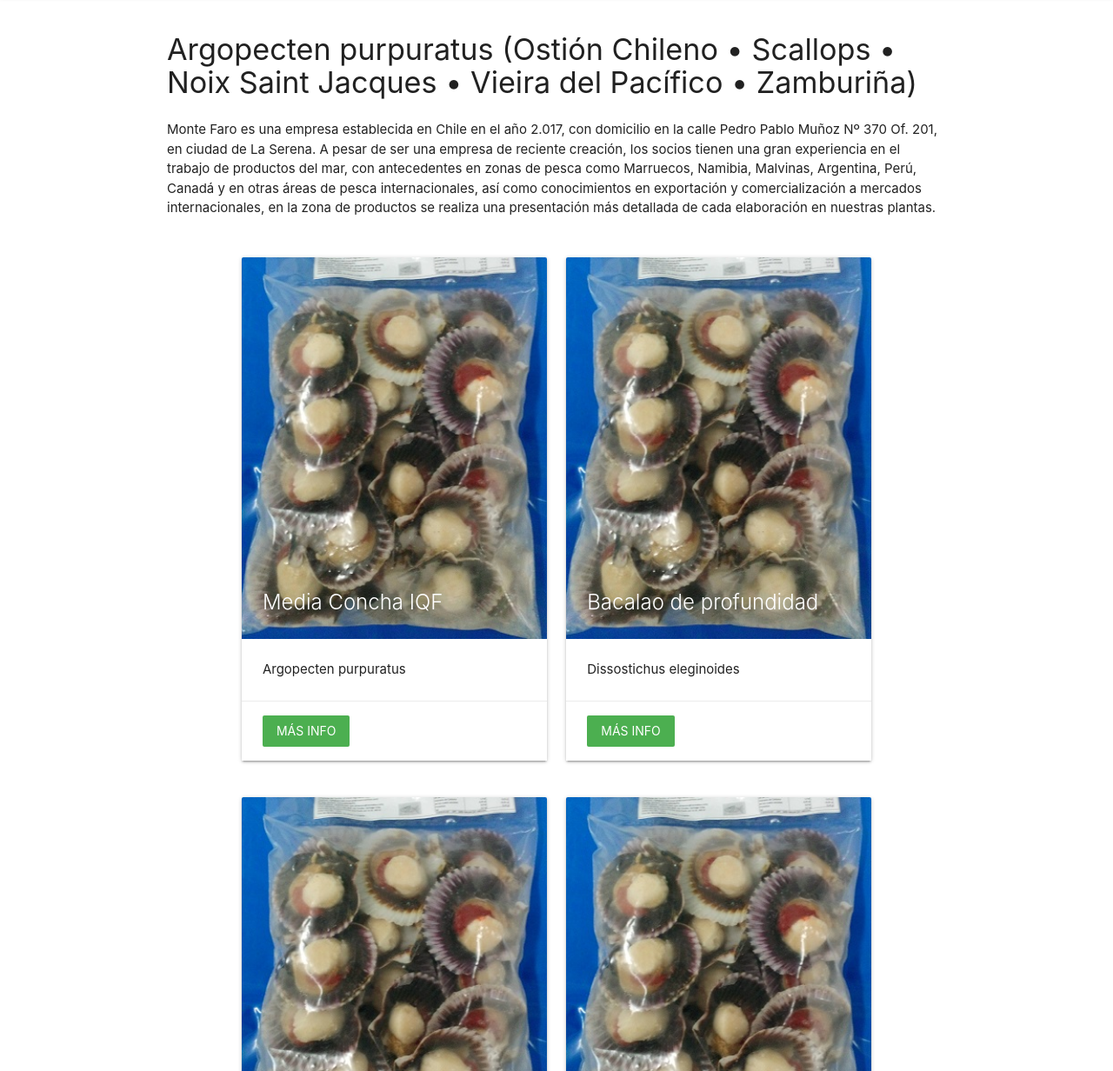
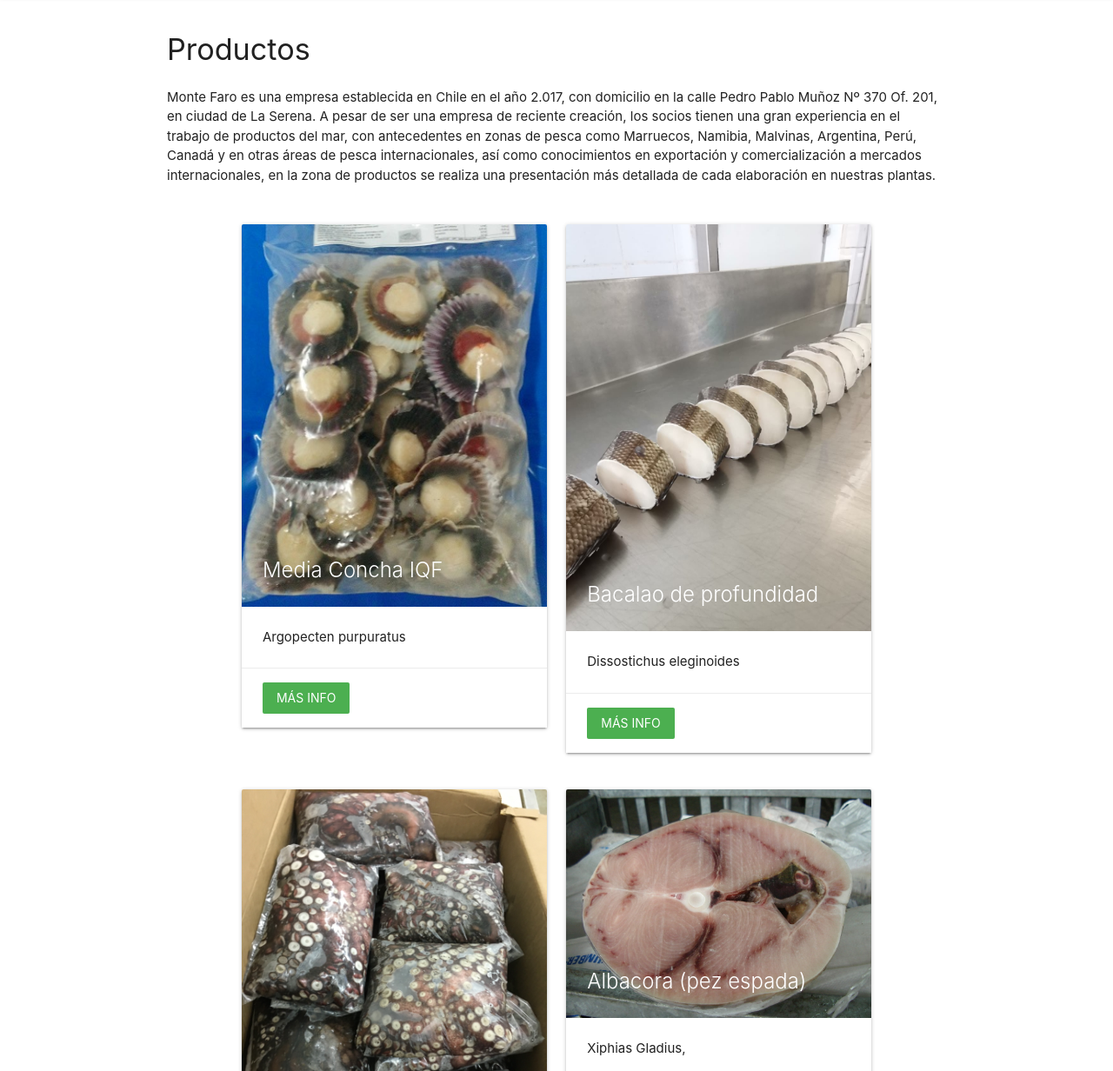
Before and after one commit to bakeiro/montefaro_draft, a website: page pages/products.html in a window 1280 px wide. Shown: the part 68-1300 px from the top of the page at 87% size. Drawn offline with nearby package versions, Linux system fonts and the light colour scheme.

Commit message:
added new products

```diff
--- a/pages/products.html
+++ b/pages/products.html
@@ -56,7 +56,7 @@
 	 <!--BODY-->
 	 <div class="container">
 
-		<h1>Argopecten purpuratus <span class="small">(Ostión Chileno • Scallops • Noix Saint Jacques • Vieira del Pacífico • Zamburiña)</span></h1>
+		<h1>Productos</h1>
 		<p>
       Monte Faro es una empresa establecida en Chile en el año 2.017, con domicilio en la calle Pedro Pablo Muñoz Nº
       370 Of. 201, en ciudad de La Serena. A pesar de ser una empresa de reciente creación, los socios tienen una gran
@@ -102,7 +102,7 @@
 			<div class="col m5">
         <div class="card">
 					<div class="card-image waves-effect waves-block waves-light">
-						<img alt="Media concha ostion" class="activator" src="../www/files/productos/media concha.jpg">
+						<img alt="robalo ostion" class="activator" src="../www/files/productos/robalo.jpg">
 						<span class="card-title activator">Bacalao de profundidad</span>
 					</div>
 					<div class="card-content">
@@ -135,7 +135,7 @@
       <div class="col m5 offset-m1">
 				<div class="card">
 					<div class="card-image waves-effect waves-block waves-light">
-						<img alt="Media concha ostion" class="activator" src="../www/files/productos/media concha.jpg">
+						<img alt="pulpo ostion" class="activator" src="../www/files/productos/pulpo.jpg">
 						<span class="card-title activator">Pulpo del norte</span>
 					</div>
 					<div class="card-content">
@@ -164,7 +164,7 @@
 			<div class="col m5">
         <div class="card">
 					<div class="card-image waves-effect waves-block waves-light">
-						<img alt="Media concha ostion" class="activator" src="../www/files/productos/media concha.jpg">
+						<img alt="pez_espada ostion" class="activator" src="../www/files/productos/pez_espada.jpg">
 						<span class="card-title activator">Albacora (pez espada)</span>
 					</div>
 					<div class="card-content">
@@ -195,7 +195,7 @@
       <div class="col m5 offset-m1">
 				<div class="card">
 					<div class="card-image waves-effect waves-block waves-light">
-						<img alt="Media concha ostion" class="activator" src="../www/files/productos/media concha.jpg">
+						<img alt="palometa ostion" class="activator" src="../www/files/productos/palometa.jpg">
 						<span class="card-title activator">Reineta</span>
 					</div>
 					<div class="card-content">
```
Also changed, not shown: www/files/productos/palometa.jpg (added), www/files/productos/pez_espada.jpg (added), www/files/productos/pulpo.jpg (added), www/files/productos/robalo.jpg (added).
